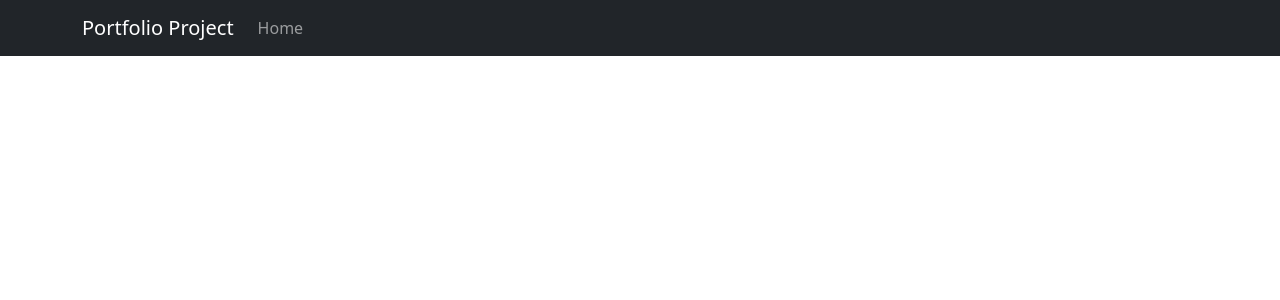
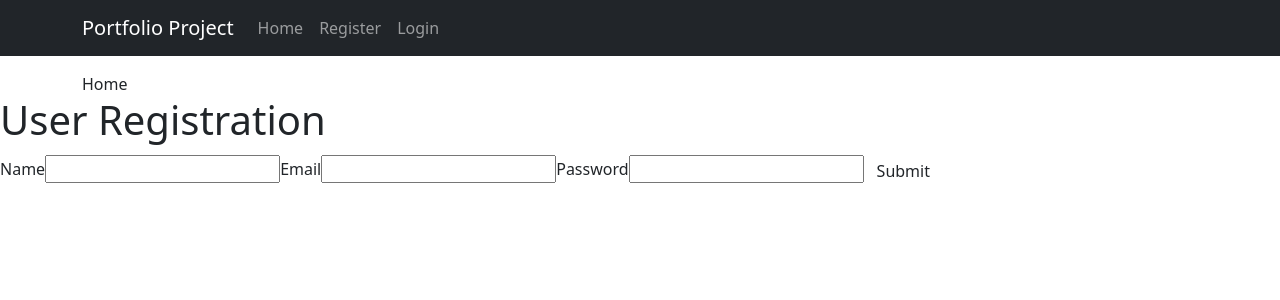
Before and after one commit to Dusan-Ivic/drs-projekat-portfolio, a React (Create React App) app in the folder frontend/: page /register in a window 1280 px wide. Shown: the top 300 px of the page. Built offline with nearby package versions, Linux system fonts and the light colour scheme.

Commit message:
Temporary frontend
Added simple axios and test login

```diff
--- a/frontend/package.json
+++ b/frontend/package.json
@@ -4,10 +4,12 @@
   "private": true,
   "proxy": "http://backend:5000",
   "dependencies": {
+    "axios": "^1.2.1",
     "bootstrap": "^5.2.3",
     "react": "^18.2.0",
     "react-bootstrap": "^2.7.0",
     "react-dom": "^18.2.0",
+    "react-overlays": "^5.2.1",
     "react-router-dom": "^6.6.0",
     "react-scripts": "5.0.1"
   },
--- a/frontend/src/App.jsx
+++ b/frontend/src/App.jsx
@@ -2,8 +2,13 @@ import { BrowserRouter as Router, Routes, Route } from "react-router-dom";
 import Container from "react-bootstrap/Container";
 import Header from "./components/Header";
 import Home from "./pages/Home";
+import Login  from "../src/components/Login";
+import { Register } from "../src/components/Register";
+import React, { useState } from "react";
 
 function App() {
+  const [currentForm, setCurrentForm] = useState('login');
+
   return (
     <>
       <Router>
@@ -11,11 +16,17 @@ function App() {
         <Container className="mt-3">
           <Routes>
             <Route exact path="/" element={<Home />} />
+            <Route exact path="/register" element={<Home />} />
           </Routes>
         </Container>
       </Router>
+
+      {
+        currentForm === "login" ? <Login/> : <Register/>
+      }
     </>
-  );
+
+    );
 }
 
 export default App;
--- a/frontend/src/components/Header.jsx
+++ b/frontend/src/components/Header.jsx
@@ -15,6 +15,12 @@ function Header() {
               <Nav.Link as={Link} to="/">
                 Home
               </Nav.Link>
+              <Nav.Link as={Link} to="/">
+                Register
+              </Nav.Link>
+              <Nav.Link as={Link} to="/">
+                Login
+              </Nav.Link>
             </Nav>
           </Navbar.Collapse>
         </Container>
--- /dev/null
+++ b/frontend/src/components/Login.jsx
@@ -0,0 +1,126 @@
+import { useState } from 'react';
+import axios from 'axios';
+
+function Login() {
+
+  // States for registration
+  const [name, setName] = useState('');
+  const [email, setEmail] = useState('');
+  const [password, setPassword] = useState('');
+
+  // States for checking the errors
+  const [submitted, setSubmitted] = useState(false);
+  const [error, setError] = useState(false);
+
+  // Handling the name change
+  const handleName = (e) => {
+    setName(e.target.value);
+    setSubmitted(false);
+  };
+
+  // Handling the email change
+  const handleEmail = (e) => {
+    setEmail(e.target.value);
+    setSubmitted(false);
+  };
+
+  // Handling the password change
+  const handlePassword = (e) => {
+    setPassword(e.target.value);
+    setSubmitted(false);
+  };
+
+  // Handling the form submission
+  const handleSubmit = (e) => {
+    e.preventDefault();
+    if (name === '' || email === '' || password === '') {
+      setError(true);
+    } else {
+      setSubmitted(true);
+      setError(false);
+      console.log(name);
+      console.log(email);
+      console.log(password);
+
+      const user = {
+        email: "email@gmail.com",
+        password: "password"
+      }
+
+      const smt = JSON.stringify(user);
+      const options = {
+        headers: {"content-type": "application/json"}
+      }
+
+      axios.post('http://127.0.0.1:5000/login', smt, options)
+      .then(res => {
+        const persons = res.data;
+        console.log(persons);
+        //this.setState({ persons });
+      }, (error) => {
+        console.log(error);
+      })
+    }
+  };
+
+  // Showing success message
+  const successMessage = () => {
+    return (
+      <div
+        className="success"
+        style={{
+          display: submitted ? '' : 'none',
+        }}>
+        <h1>User {name} successfully registered!!</h1>
+      </div>
+    );
+  };
+
+  // Showing error message if error is true
+  const errorMessage = () => {
+    return (
+      <div
+        className="error"
+        style={{
+          display: error ? '' : 'none',
+        }}>
+        <h1>Please enter all the fields</h1>
+      </div>
+    );
+  };
+
+  return (
+    <div className="form">
+      <div>
+        <h1>User Registration</h1>
+      </div>
+
+      {/* Calling to the methods */}
+      <div className="messages">
+        {errorMessage()}
+        {successMessage()}
+      </div>
+
+      <form>
+        {/* Labels and inputs for form data */}
+        <label className="label">Name</label>
+        <input onChange={handleName} className="input"
+          value={name} type="text" />
+
+        <label className="label">Email</label>
+        <input onChange={handleEmail} className="input"
+          value={email} type="email" />
+
+        <label className="label">Password</label>
+        <input onChange={handlePassword} className="input"
+          value={password} type="password" />
+
+        <button onClick={handleSubmit} className="btn" type="submit">
+          Submit
+        </button>
+      </form>
+    </div>
+  );
+}
+
+export default Login;
--- /dev/null
+++ b/frontend/src/components/Register.jsx
@@ -0,0 +1,28 @@
+import React, { useState } from "react";
+
+export const Register = () => {
+  const [email, setEmail] = useState('');
+  const [password, setPassword] = useState('');
+  const [name, setName] = useState('');
+
+  const handleSubmit = (e) => {
+    e.preventDefault();
+    console.log(email);
+    console.log(password);
+  }
+
+  return (
+    <>
+    <form onSubmit={handleSubmit}>
+      <label for="email">Email:</label>
+      <input name="email" id="email" type="email" placeholder="email@email.com"></input>
+      <label for="password">Password:</label>
+      <input name="password" id="password" type="password" placeholder="*******"></input>
+      <label for="name">Name:</label>
+      <input name="password" id="password" type="password" placeholder="*******"></input>
+      <button type="submit">Log in</button>
+    </form>
+    <button>Don't have an account? Register.</button>
+    </>
+  )
+}
```
Also changed, not shown: frontend/src/components/Modal.css (added, +47 -0 lines), 1 other file (tests, documents, lock files or other folders).
